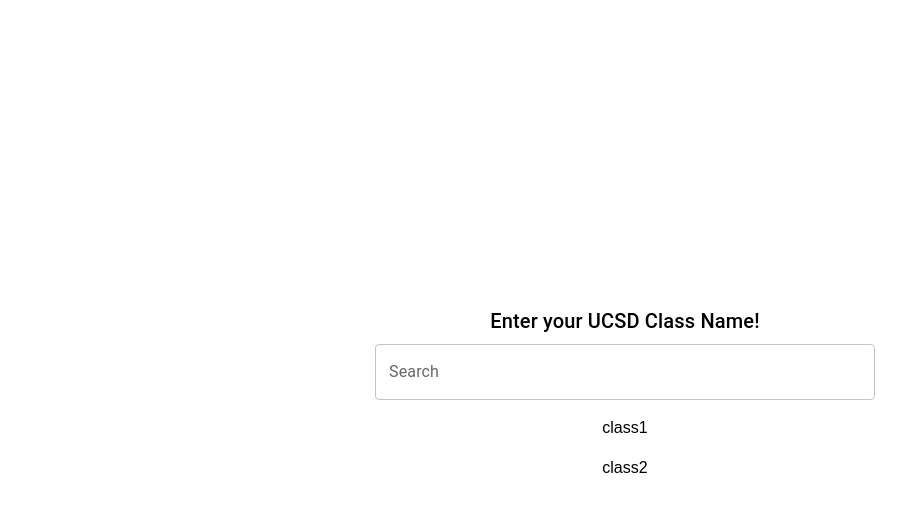
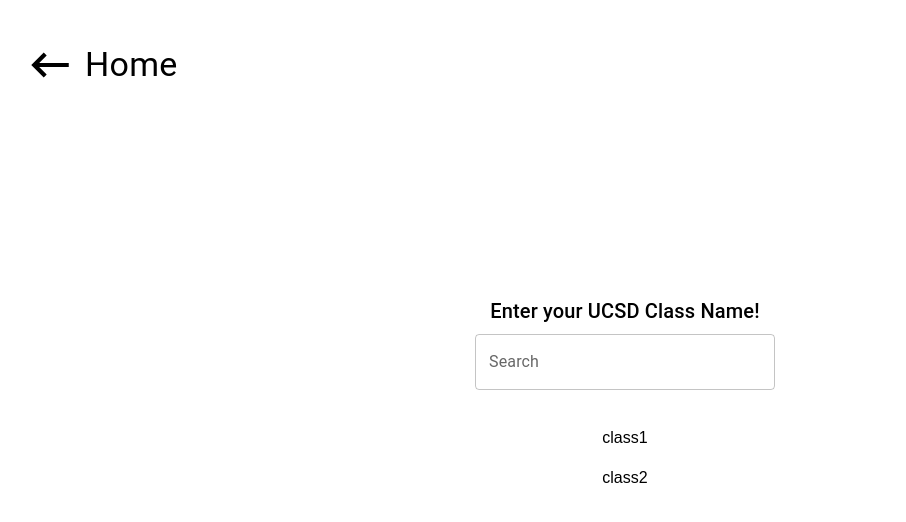
Before and after one commit to kevinlee1989/UCSD-Chat, a React (Create React App) app: page /search in a window 1280 px wide. Shown: the top 522 px of the page, without its empty margins (15-921 px from the left). Built offline with nearby package versions, Linux system fonts and the light colour scheme; no server answers.

Commit message:
Update Search.jsx
update

```diff
--- a/src/pages/Search.jsx
+++ b/src/pages/Search.jsx
@@ -1,10 +1,16 @@
 import React, { useState } from 'react';
 import { TextField, List, ListItem, Box, Typography } from '@mui/material';
+import KeyboardBackspaceIcon from '@mui/icons-material/KeyboardBackspace';
+import { useAuth } from '../contexts/authContext';
+import { useNavigate } from 'react-router-dom';
 
 const Search = () => {
     const [searchTerm, setSearchTerm] = useState('');
     const [searchResults, setSearchResults] = useState([{'_id': 1, 'course_name': 'class1'}, {'_id':2, 'course_name': 'class2'}]);
     const [data, setData] = useState('');
+
+    const { currentUser } = useAuth();
+    const navigate = useNavigate();
 
     const handleChange = (event) => {
         const inputValue = event.target.value;
@@ -14,16 +20,27 @@
             item.name.toLowerCase().includes(inputValue.toLowerCase())
         );
         setSearchResults(results);
+
     };
 
     return (
+
         <Box
+            position="relative"
             display="flex"
             flexDirection="column"
             alignItems="center"
             justifyContent="center"
             minHeight="100vh"
         >
+            <Box position="absolute" top="20px" left="20px"display="flex" alignItems="center" width="100%" padding="20px">
+                <KeyboardBackspaceIcon
+                    onClick={() => navigate('/')}
+                    style={{ fontSize: '50px', cursor: 'pointer', marginRight: '10px' }}
+                />
+                <Typography variant="h4">Home</Typography>
+            </Box>
+
             {/* Label above the search bar */}
             <Typography variant="h6" gutterBottom>
                 Enter your UCSD Class Name!
@@ -33,11 +50,10 @@
             <TextField
                 label="Search"
                 variant="outlined"
-                fullWidth={false}
                 value={searchTerm}
                 onChange={handleChange}
                 placeholder="Type to search..."
-                style={{ width: '500px' }}
+                style={{ width: '300px', marginBottom: '20px' }}
             />
 
             {/* List of search results */}
```
